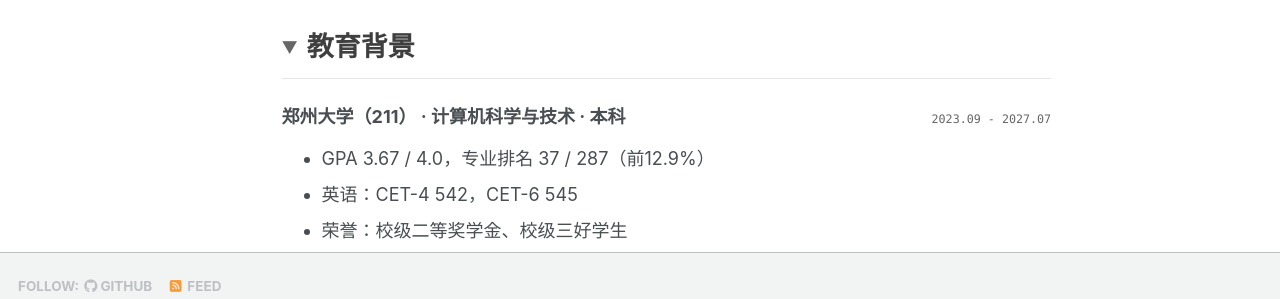
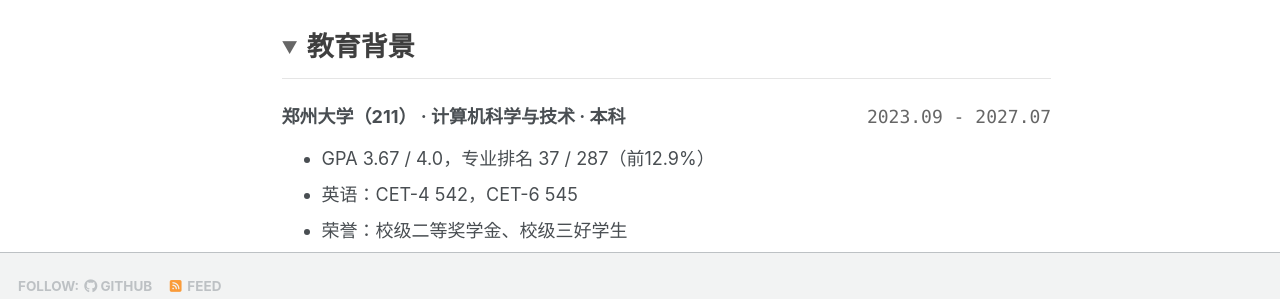
Before and after one commit to Linsensn/Linsensn.github.io, a Jekyll site: the page built from _pages/about.md, in a window 1280 px wide. Shown: the part 537-836 px from the top of the page. Built offline with Jekyll 4.4.1, drawn with Linux system fonts in a browser that asks for light colours; a style sheet for code colours, icons or effects is not loaded.

Commit message:
Update about.md

```diff
--- a/_pages/about.md
+++ b/_pages/about.md
@@ -25,7 +25,7 @@ redirect_from:
 
 <h3 style="display: flex; justify-content: space-between; align-items: baseline; margin-top: 1.5em; margin-bottom: 0.5em;">
   <span>郑州大学（211） · 计算机科学与技术 · 本科</span>
-  <span style="font-size: 0.65em; font-weight: normal; color: #666;"><code>2023.09 - 2027.07</code></span>
+  <span style="font-weight: normal; color: #666;"><code>2023.09 - 2027.07</code></span>
 </h3>
 - GPA 3.67 / 4.0，专业排名 37 / 287（前12.9%）
 - 英语：CET-4 542，CET-6 545
@@ -34,7 +34,7 @@ redirect_from:
 
 <h3 style="display: flex; justify-content: space-between; align-items: baseline; margin-top: 1.5em; margin-bottom: 0.5em;">
   <span>大连理工大学（985） · 计算机技术（推免） · 专业型硕士</span>
-  <span style="font-size: 0.65em; font-weight: normal; color: #666;"><code>2027.09 - 2030.07（预计）</code></span>
+  <span style="font-weight: normal; color: #666;"><code>2027.09 - 2030.07（预计）</code></span>
 </h3>
 
 </div>
```
